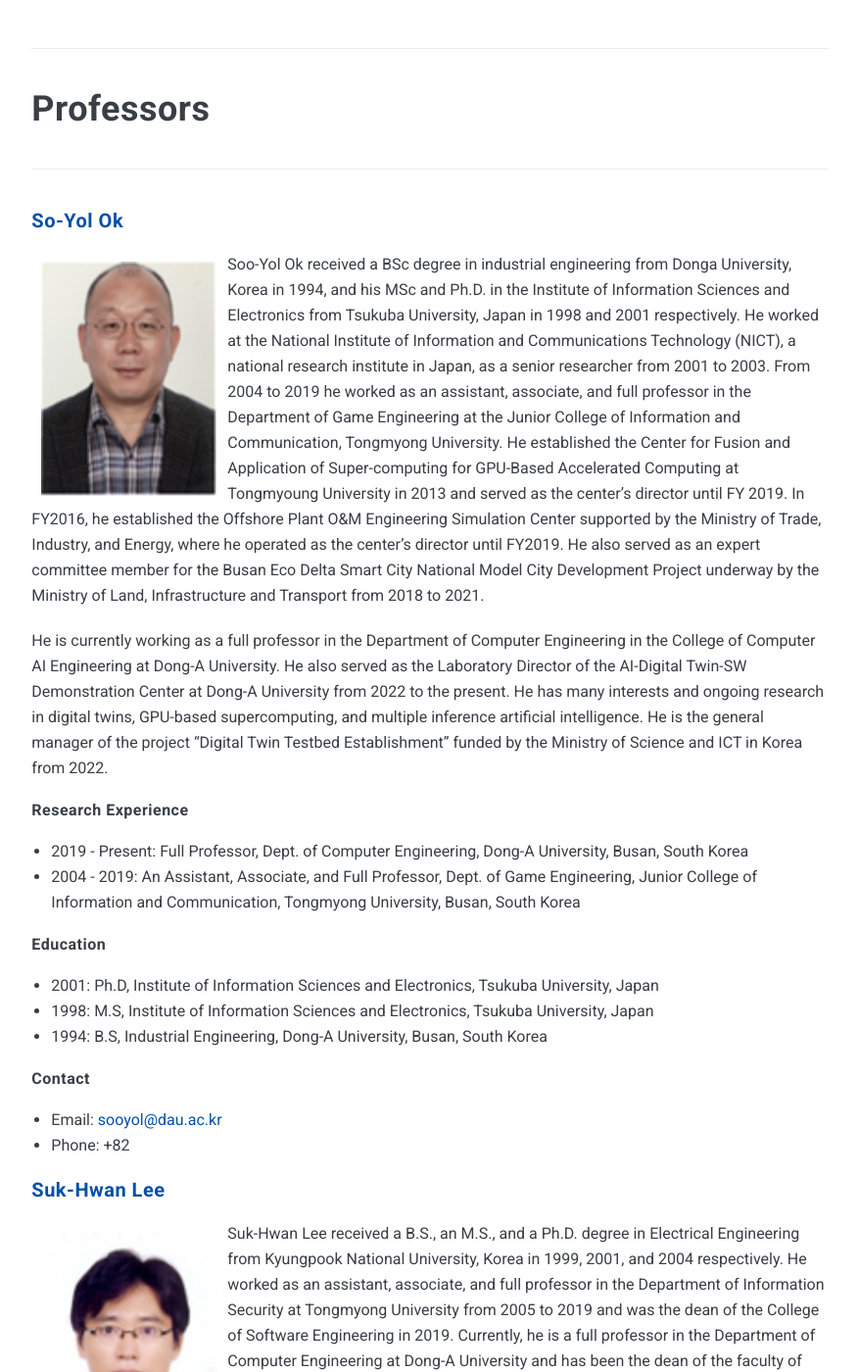
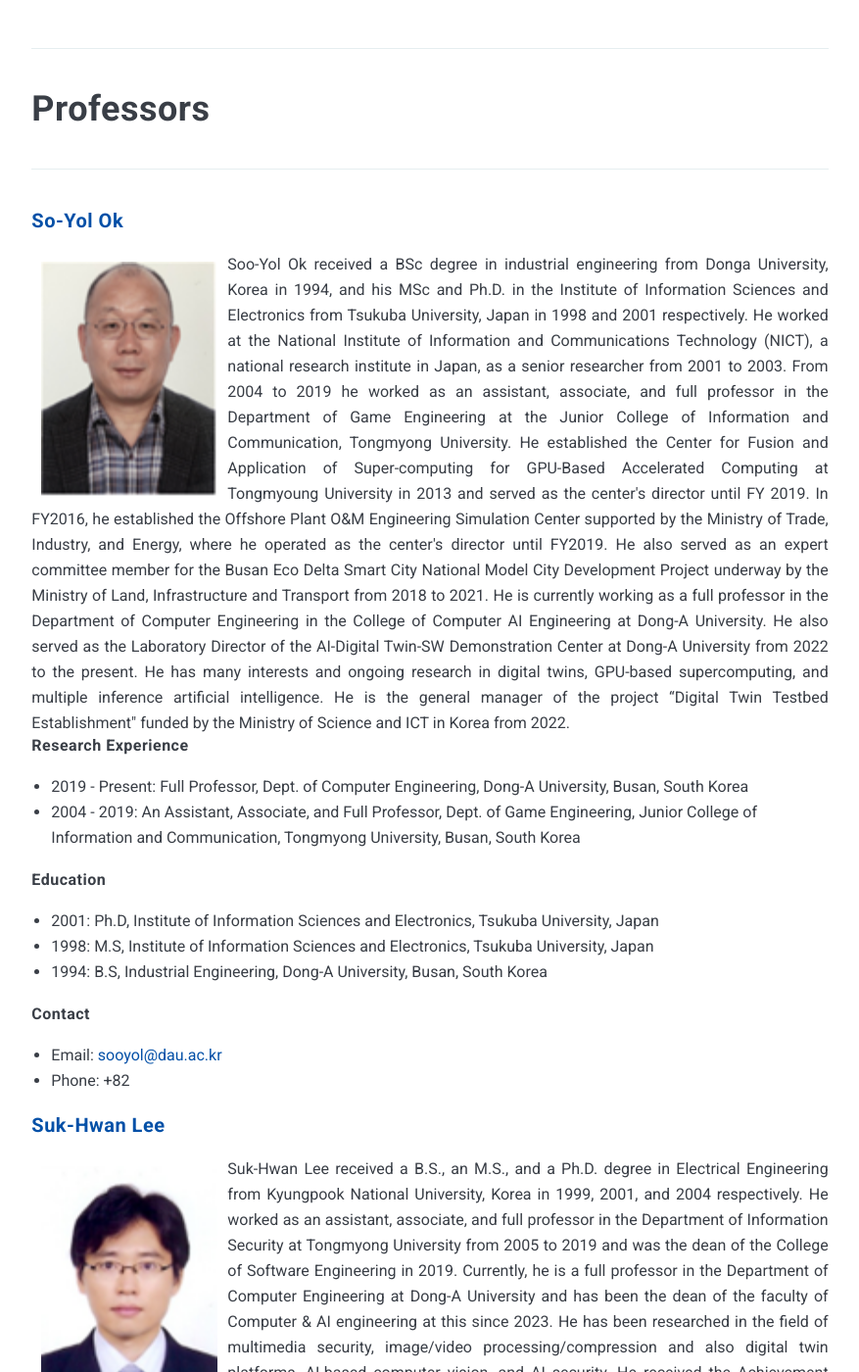
Before and after one commit to AIDTLab-DAU/AIDTLab-DAU.github.io, a Jekyll site: the page built from _pages/1-member.md, in a window 1280 px wide and 1400 px high, scrolled down 1022 px. Shown: the whole window at 98% size, without its empty margins (201-1078 px from the left). Built offline with Jekyll 4.4.1, drawn with Linux system fonts in a browser that asks for light colours; nearby versions of some CDN libraries; some of the changed text lies outside the part shown.

Commit message:
Updated Justify and KJS md

```diff
--- a/_pages/1-member.md
+++ b/_pages/1-member.md
@@ -15,9 +15,11 @@ toc: true
 
 <img align="left" src="../images/syok1.png" style="width : 180px; height : 240px; margin : 10px">
 
+<div style="text-align: justify ">
 Soo-Yol Ok received a BSc degree in industrial engineering from Donga University, Korea in 1994, and his MSc and Ph.D. in the Institute of Information Sciences and Electronics from Tsukuba University, Japan in 1998 and 2001 respectively. He worked at the National Institute of Information and Communications Technology (NICT), a national research institute in Japan, as a senior researcher from 2001 to 2003. From 2004 to 2019 he worked as an assistant, associate, and full professor in the Department of Game Engineering at the Junior College of Information and Communication, Tongmyong University. He established the Center for Fusion and Application of Super-computing for GPU-Based Accelerated Computing at Tongmyoung University in 2013 and served as the center's director until FY 2019. In FY2016, he established the Offshore Plant O&M Engineering Simulation Center supported by the Ministry of Trade, Industry, and Energy, where he operated as the center's director until FY2019. He also served as an expert committee member for the Busan Eco Delta Smart City National Model City Development Project underway by the Ministry of Land, Infrastructure and Transport from 2018 to 2021.
 
 He is currently working as a full professor in the Department of Computer Engineering in the College of Computer AI Engineering at Dong-A University. He also served as the Laboratory Director of the AI-Digital Twin-SW Demonstration Center at Dong-A University from 2022 to the present. He has many interests and ongoing research in digital twins, GPU-based supercomputing, and multiple inference artificial intelligence. He is the general manager of the project “Digital Twin Testbed Establishment" funded by the Ministry of Science and ICT in Korea from 2022.
+</div>
 
 ###### Research Experience
 * 2019 - Present: Full Professor, Dept. of Computer Engineering, Dong-A University, Busan, South Korea
@@ -36,12 +38,13 @@ He is currently working as a full professor in the Department of Computer Engine
 
 <img align="left" src="../images/shlee1.png" style="width : 180px; height : 240px; margin : 10px">
 
+<div style="text-align: justify ">
 Suk-Hwan Lee received a B.S., an M.S., and a Ph.D. degree in Electrical Engineering from Kyungpook National University, Korea in 1999, 2001, and 2004 respectively. He worked as an assistant, associate, and full professor in the Department of Information Security at Tongmyong University from 2005 to 2019 and was the dean of the College of Software Engineering in 2019. Currently, he is a full professor in the Department of Computer Engineering at Dong-A University and has been the dean of the faculty of Computer & AI engineering at this since 2023. He has been researched in the field of multimedia security, image/video processing/compression and also digital twin platforms, AI-based computer vision, and AI security.
 
 He received the Achievement Award from Korea-Japan CCS (Complex Communication Society) in 2019 and best papers from KMMS (Korea Multimedia Society) in 2018, 2019 and also best lecture award from Tongmyong University in 2018, and a President Achievement Award from Dong-A University in 2023.
 
 He has worked as a board member of IEEE R10 Busan (Changwon) section since 2015 and has worked as a chief editor of Korea Multimedia Society (KMMS) since 2021. He is a general manager of the project of "The Software Centered University" from 2023 and also a practice header of the project of "Digital Twin Testbed Establishment" funded by the Ministry of Science and ICT in Korea.
-
+</div>
 
 ###### Research Experience
 * 2019 - Present: Full Professor, Dept. of Computer Engineering, Dong-A University, Busan, South Korea
@@ -151,7 +154,7 @@ He has worked as a board member of IEEE R10 Busan (Changwon) section since 2015
 ***
 # Undergraduate Research Assistants
 
-###### [Jong-Sik Kim](/member/phucbui) (Sep 2022 -- Present)
+###### [Jong-Sik Kim](/member/kjs) (Sep 2022 -- Present)
 
 <table border="0">
 	<tr valign="top">
```
Also changed, not shown: _pages/99-kjs.md (added, +25 -0 lines).
